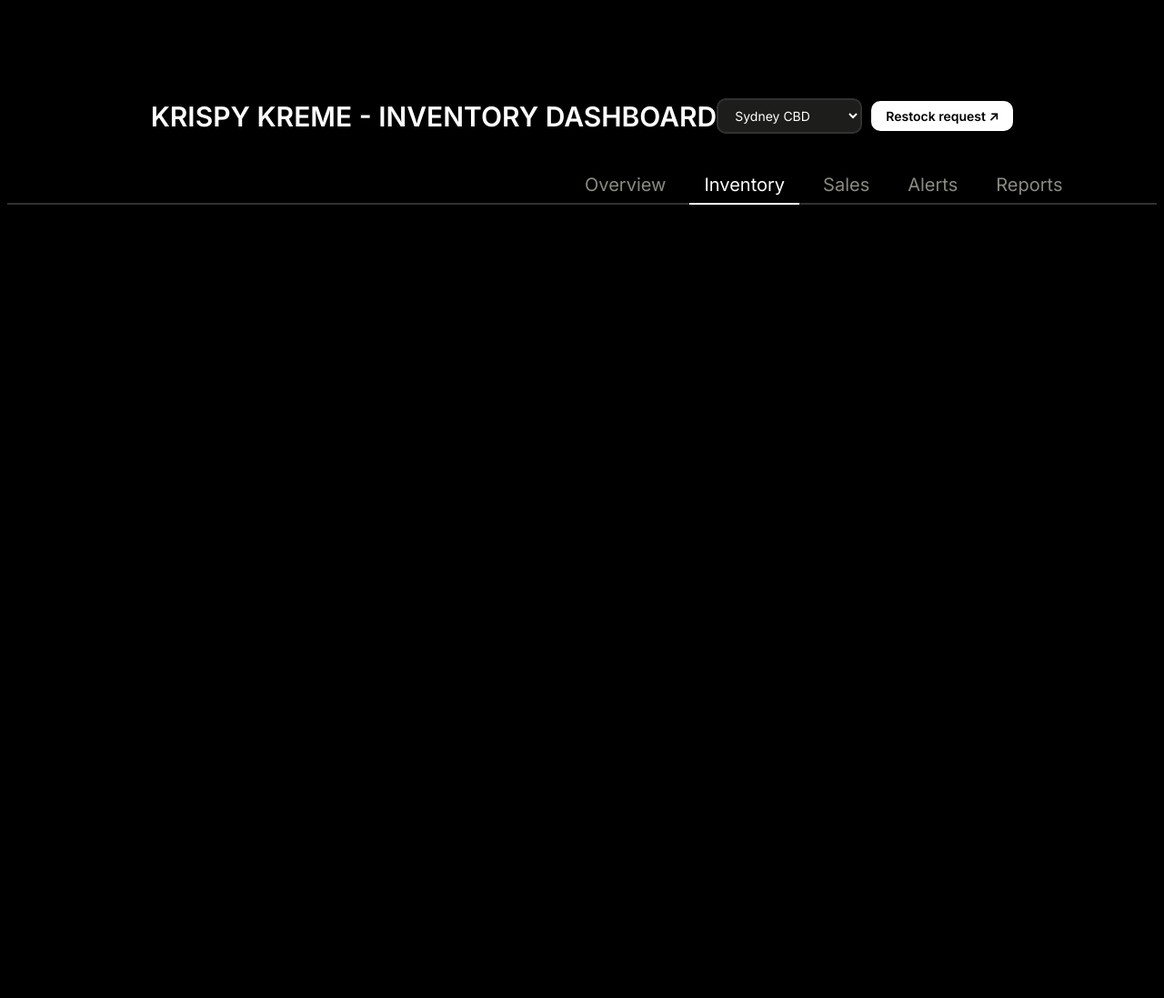
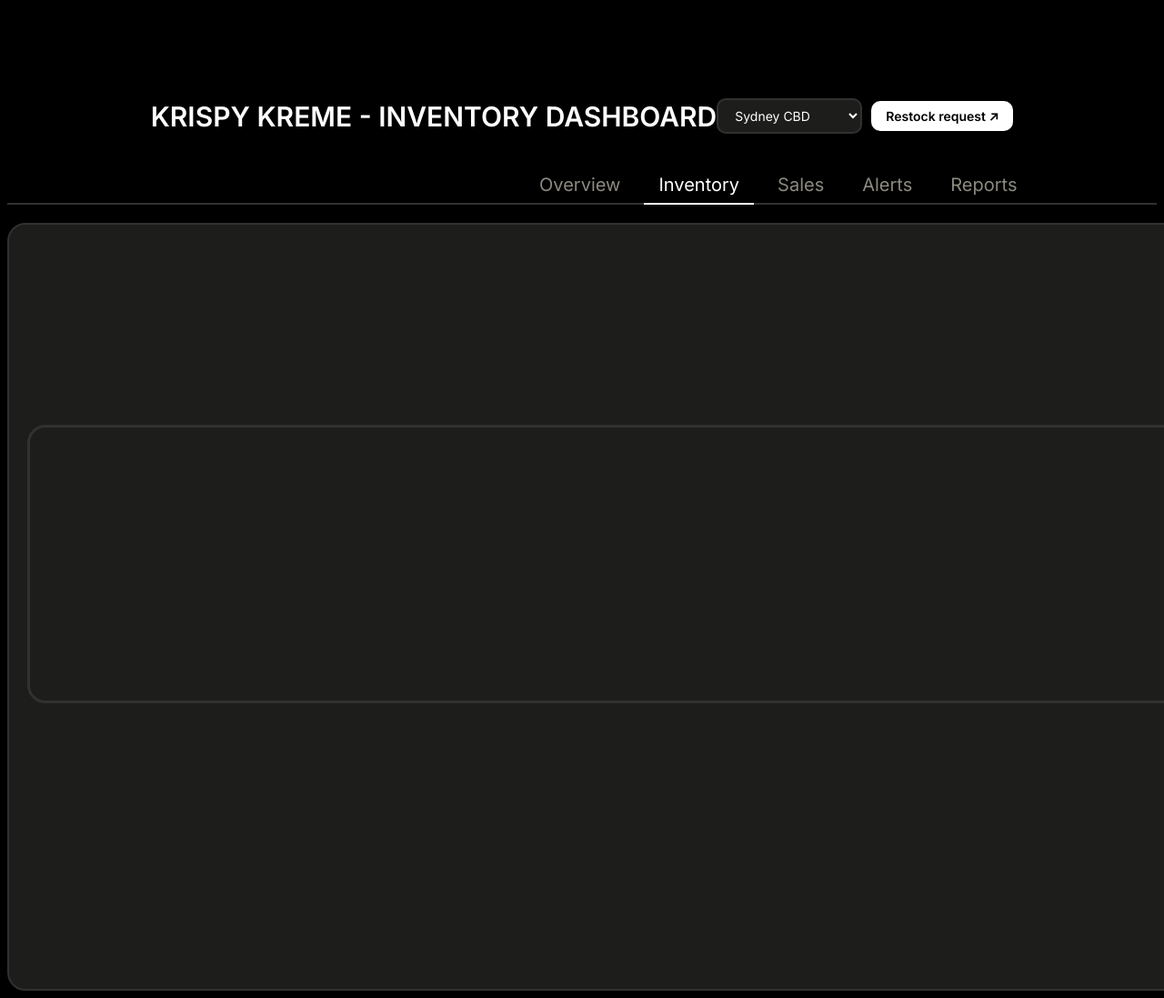
Before and after one commit to abbyxianggu/KK-Inventory-System-Project, a Flask app: page /inventory in a window 1280 px wide; the page is wider, and only the part inside the window is pictured. Shown: that part at 91% size. Before the commit the page ends 225 px from the top of that part, so only its background shows below. Run offline with Flask 3, Linux system fonts and the light colour scheme.

Commit message:
made big box!!

```diff
--- a/Enterprise Computing Project/KKINVSYS/static/styles.css
+++ b/Enterprise Computing Project/KKINVSYS/static/styles.css
@@ -70,7 +70,7 @@
   .nav-tabs {
     display: flex;
     gap: 10px;
-    padding-left: 595px;
+    padding-left: 545px;
   }
 
   .nav-tab {
@@ -139,6 +139,7 @@
 }
 
 .index-wrapper {
+    display: flex;
     position: relative;
     width: 100%;
     height: 100vh;
@@ -158,7 +159,7 @@
     position: absolute;
     vertical-align: top;
     top: 100px;
-    left: 490px;
+    left: 330px;
 
 
  }
@@ -176,7 +177,7 @@
     position: absolute;
     vertical-align: top;
     top: 100px;
-    right: 565px;
+    right: 350px;
 
  }
 
@@ -193,7 +194,7 @@
     position: absolute;
     vertical-align: top;
     top: 410px;
-    right: 565px;
+    right: 350px;
 
  }
 
@@ -221,4 +222,31 @@
     font-family: "Inter", sans-serif;
  }
 
+
+
+ .big_box {
+  background-color: var(--color-container);
+  width: 1650px;
+  height: 800px;
+  border: 2px;
+  border-style: solid;
+  border-color: var(--color-outline);
+  border-radius: 20px 20px 20px 20px;
+  padding: 20px;
+  margin-top: 20px;
+  position: relative;
+  justify-content: center;
+
 }
+.inventory_box {
+  background-color: var(--color-container);
+  border-style: solid;
+  border-color: var(--color-outline);
+  border-radius: 20px 20px 20px 20px;
+  margin-top: 200px;
+  width: 1640px;
+  height: 300px;
+  position: absolute;
+
+}
+}
--- a/Enterprise Computing Project/KKINVSYS/templates/alerts.html
+++ b/Enterprise Computing Project/KKINVSYS/templates/alerts.html
@@ -15,6 +15,9 @@
 <link rel="preconnect" href="https://fonts.gstatic.com" crossorigin>
 <link href="https://fonts.googleapis.com/css2?family=Inter:ital,opsz,wght@0,14..32,100..900;1,14..32,100..900&display=swap" rel="stylesheet">
 <title> Alerts </title>
+<div class="big_box">
+
+</div>
 
 
 {%endblock%}
--- a/Enterprise Computing Project/KKINVSYS/templates/inventory.html
+++ b/Enterprise Computing Project/KKINVSYS/templates/inventory.html
@@ -15,5 +15,8 @@
 <link rel="preconnect" href="https://fonts.gstatic.com" crossorigin>
 <link href="https://fonts.googleapis.com/css2?family=Inter:ital,opsz,wght@0,14..32,100..900;1,14..32,100..900&display=swap" rel="stylesheet">
 <title> Inventory </title>
+<div class="big_box">
+  <div class="inventory_box">
+</div>
 
 {%endblock%}
--- a/Enterprise Computing Project/KKINVSYS/templates/reports.html
+++ b/Enterprise Computing Project/KKINVSYS/templates/reports.html
@@ -15,6 +15,8 @@
 <link rel="preconnect" href="https://fonts.gstatic.com" crossorigin>
 <link href="https://fonts.googleapis.com/css2?family=Inter:ital,opsz,wght@0,14..32,100..900;1,14..32,100..900&display=swap" rel="stylesheet">
 <title> Reports </title>
+<div class="big_box">
 
+</div>
 
 {%endblock%}
--- a/Enterprise Computing Project/KKINVSYS/templates/sales.html
+++ b/Enterprise Computing Project/KKINVSYS/templates/sales.html
@@ -15,6 +15,8 @@
 <link rel="preconnect" href="https://fonts.gstatic.com" crossorigin>
 <link href="https://fonts.googleapis.com/css2?family=Inter:ital,opsz,wght@0,14..32,100..900;1,14..32,100..900&display=swap" rel="stylesheet">
 <title> Sales </title>
+<div class="big_box">
 
+</div>
 
 {%endblock%}
```
